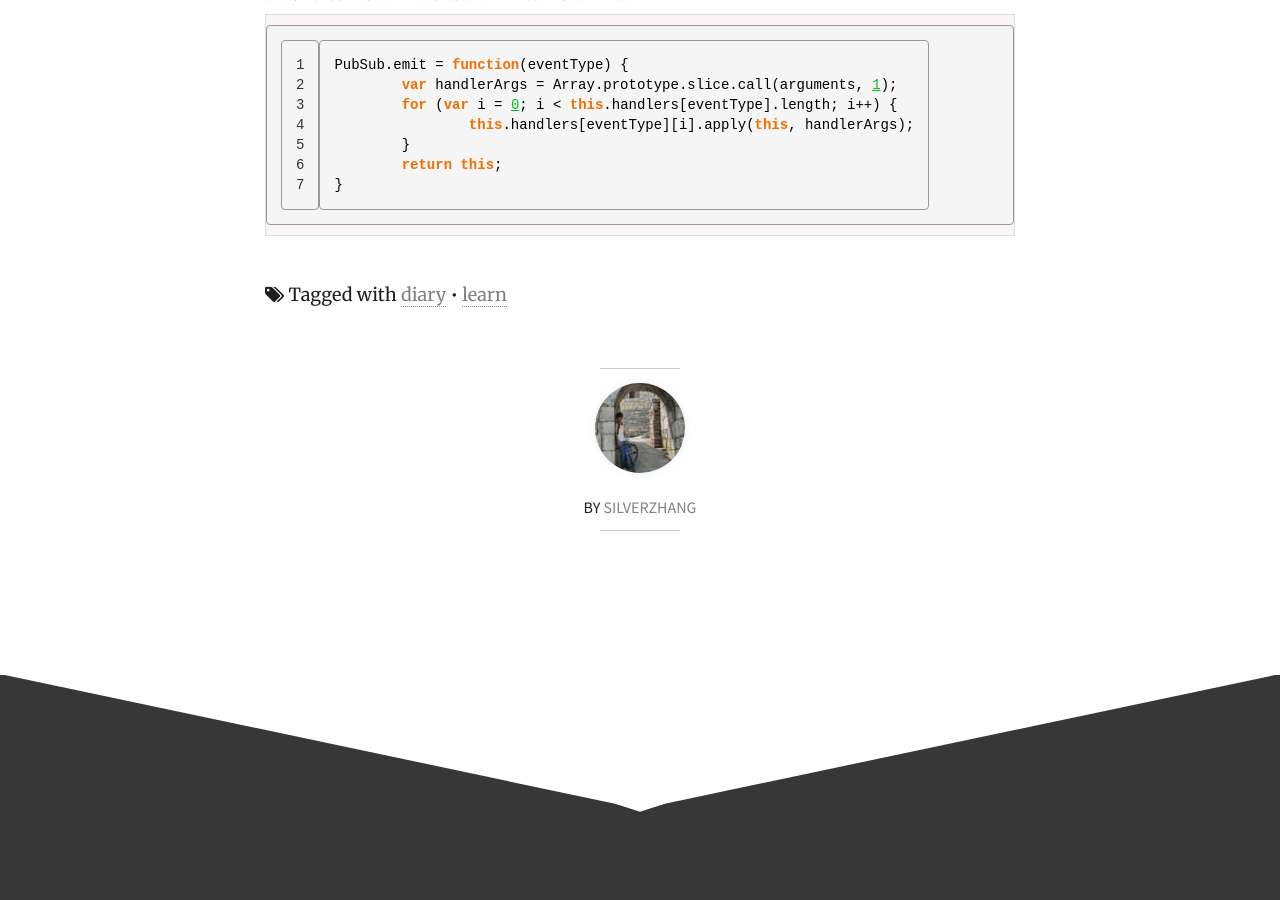
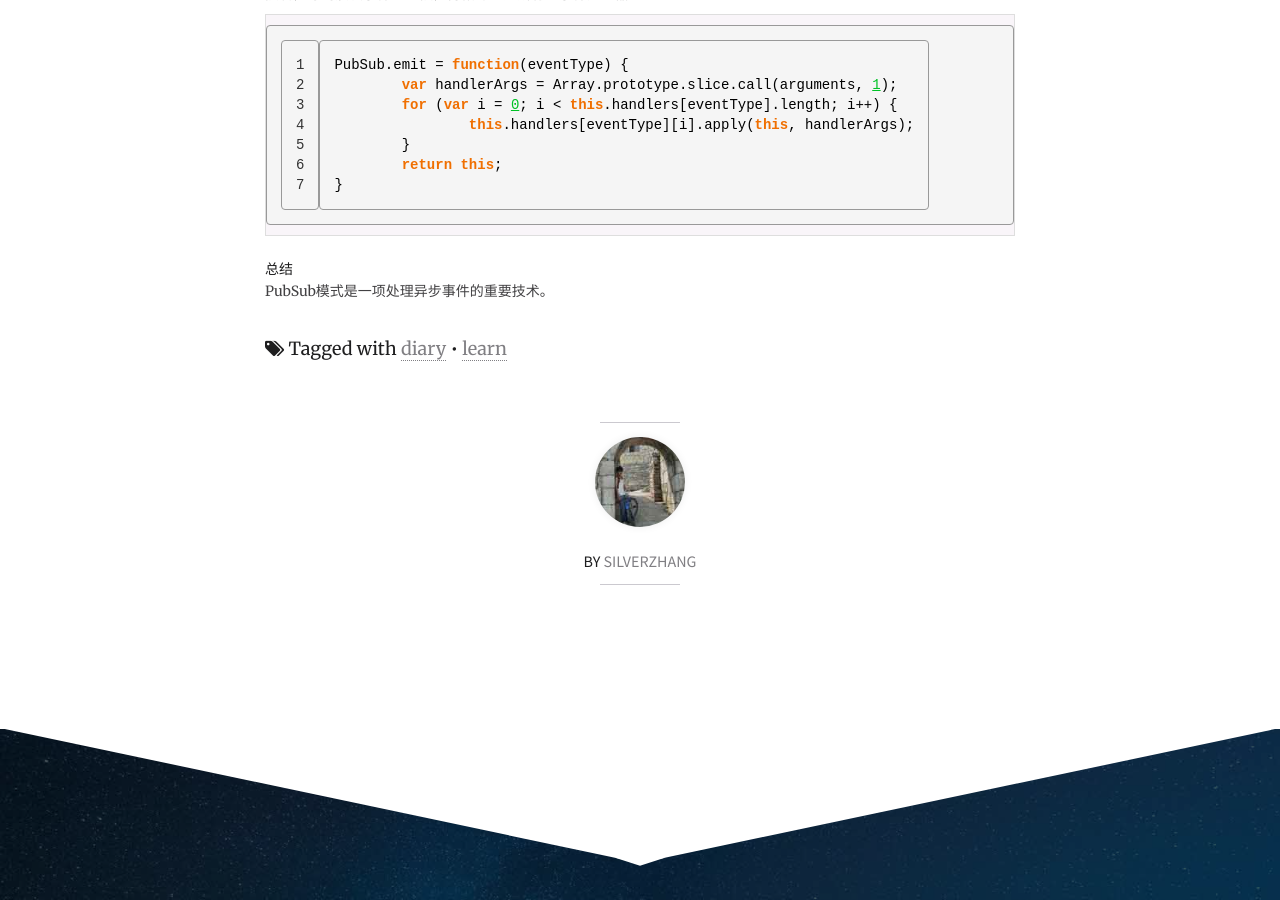
Before and after one commit to zyhwyl/zyhwyl.github.io, a Jekyll site: the page built from _posts/2014-02-23-js-learn.md, in a window 1280 px wide and 900 px high, scrolled down 1924 px. Built offline with Jekyll 4.4.1, drawn with Linux system fonts in a browser that asks for light colours; nearby versions of some CDN libraries; library files that are not in the unit come from our copies; comment, search, counter and statistics services are not loaded.

Commit message:
change a background image

```diff
--- a/_config.yml
+++ b/_config.yml
@@ -3,7 +3,7 @@ description:      "欢迎访问我的博客"
 logo:             avatar.jpg
 disqus_shortname: silver
 # Assign a default image for your site's header and footer
-default_bg:       codeback.jpg
+default_bg:       back-star.jpg
 search:           true
 share:            true
 # Read Time is a calculator tp provide post read-time based on word count. Usage is recommended.
--- a/_posts/2014-02-23-js-learn.md
+++ b/_posts/2014-02-23-js-learn.md
@@ -6,7 +6,7 @@ category: Technology
 tags: [diary,learn]
 modified: 2014-03-30
 image:
-feature: appleback.jpg
+feature: back-star.jpg
 comments: true
 share: true
 ---
@@ -74,3 +74,6 @@ PubSub.emit = function(eventType) {
 	return this;
 }
 {% endhighlight %}
+
+#####总结
+PubSub模式是一项处理异步事件的重要技术。
```
Also changed, not shown: images/back-star.jpg (added).
